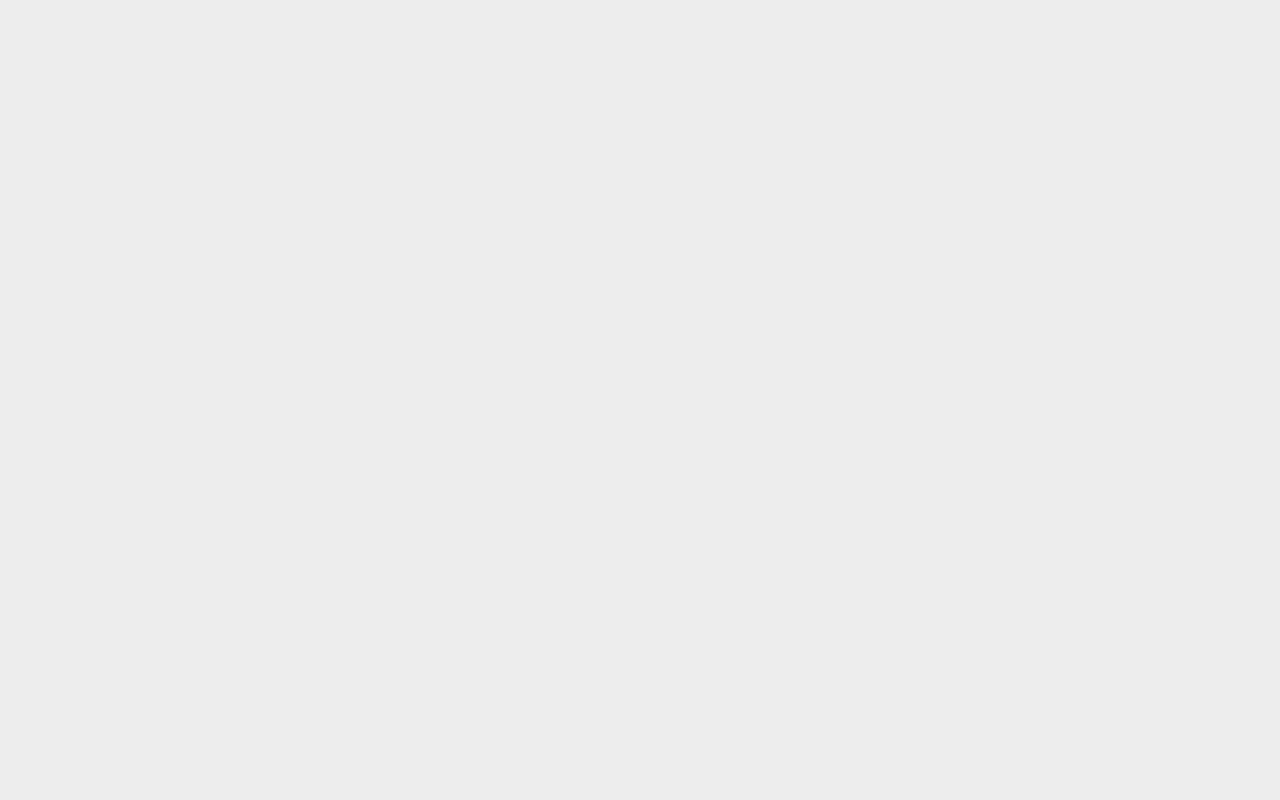
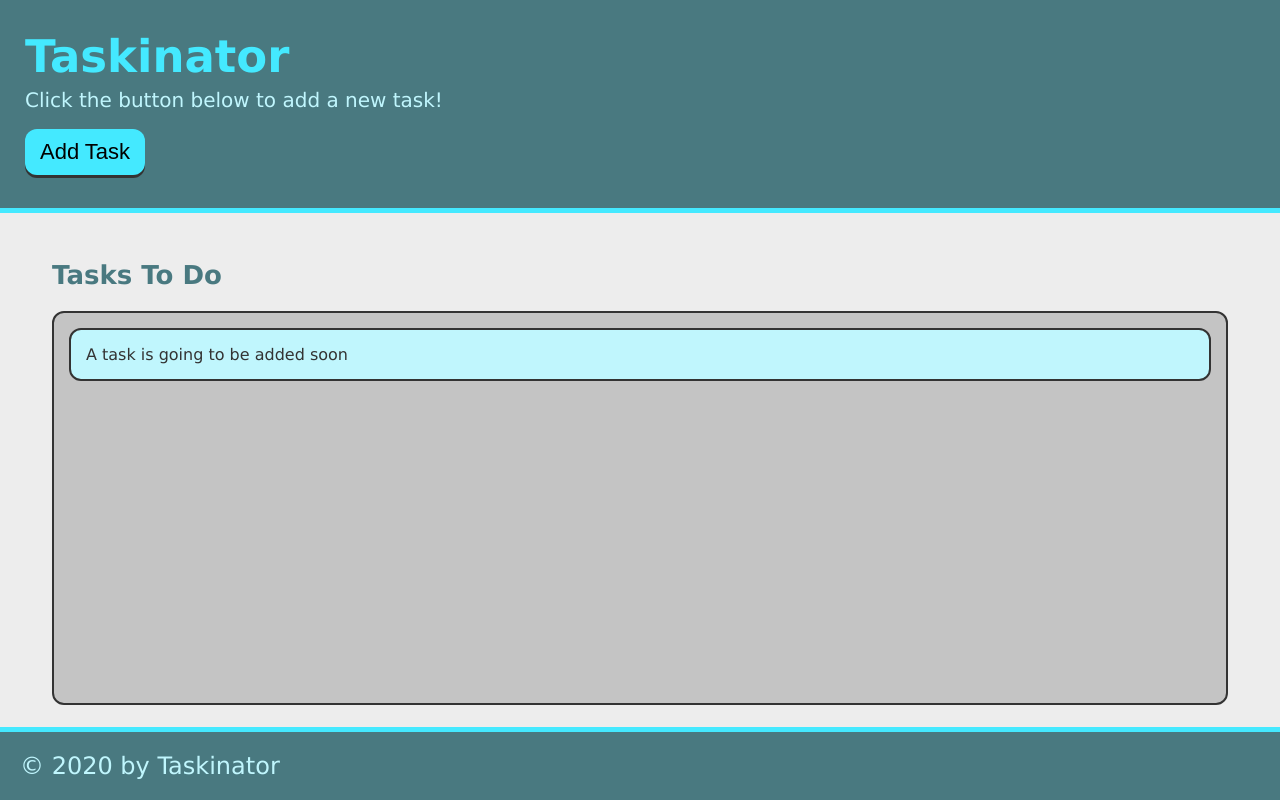
Before and after one commit to SirUbu/taskinator, a plain HTML site: page index.html in a window 1280 px wide. Drawn offline with Linux system fonts and the light colour scheme.

Commit message:
Wrote layout for html. Organized CSS to html layout.

```diff
--- a/assets/css/style.css
+++ b/assets/css/style.css
@@ -22,11 +22,23 @@ body {
   font-family: Verdana, Geneva, Tahoma, sans-serif;
 }
 
+p,
+li {
+  font-size: 1.6rem;
+}
+
 /* header styling */
 header {
   background: var(--secondary);
   padding: 30px 25px;
   border-bottom: 5px solid var(--primary);
+}
+
+.page-title {
+  color: var(--primary);
+  margin-bottom: 5px;
+  margin-top: 0;
+  font-size: 4.5rem;
 }
 
 header p {
@@ -35,9 +47,17 @@ header p {
   font-size: 2rem;
 }
 
-p,
-li {
-  font-size: 1.6rem;
+.btn {
+  outline: none;
+  border: none;
+  display: inline-block;
+  padding: 10px 15px;
+  background: var(--primary);
+  font-size: 2.2rem;
+  border-radius: 12px;
+  position: relative;
+  top: -3px;
+  box-shadow: 0 3px var(--grey);
 }
 
 form {
@@ -62,13 +82,6 @@ form .form-group {
 }
 
 /* page & tasks status styling */
-.page-title {
-  color: var(--primary);
-  margin-bottom: 5px;
-  margin-top: 0;
-  font-size: 4.5rem;
-}
-
 .page-content {
   flex: 1;
   display: flex;
@@ -126,19 +139,6 @@ form .form-group {
 .task-actions button,
 .task-actions select {
   flex: 1;
-}
-
-.btn {
-  outline: none;
-  border: none;
-  display: inline-block;
-  padding: 10px 15px;
-  background: var(--primary);
-  font-size: 2.2rem;
-  border-radius: 12px;
-  position: relative;
-  top: -3px;
-  box-shadow: 0 3px var(--grey);
 }
 
 .btn:hover {
--- a/index.html
+++ b/index.html
@@ -9,6 +9,24 @@
 </head>
 
 <body>
+    <header>
+        <h1 class="page-title">Taskinator</h1>
+        <p>Click the button below to add a new task!</p>
+        <button class="btn" >Add Task</button>
+    </header>
+
+    <main class="page-content">
+        <section class="task-list-wrapper">
+            <h2 class="list-title">Tasks To Do</h2>
+            <ul class="task-list">
+                <li class="task-item">A task is going to be added soon</li>
+            </ul>
+        </section>
+    </main>
+
+    <footer>
+        &copy; 2020 by Taskinator
+    </footer>
     <script src="./assets/js/script.js"></script>
 </body>
 
```
